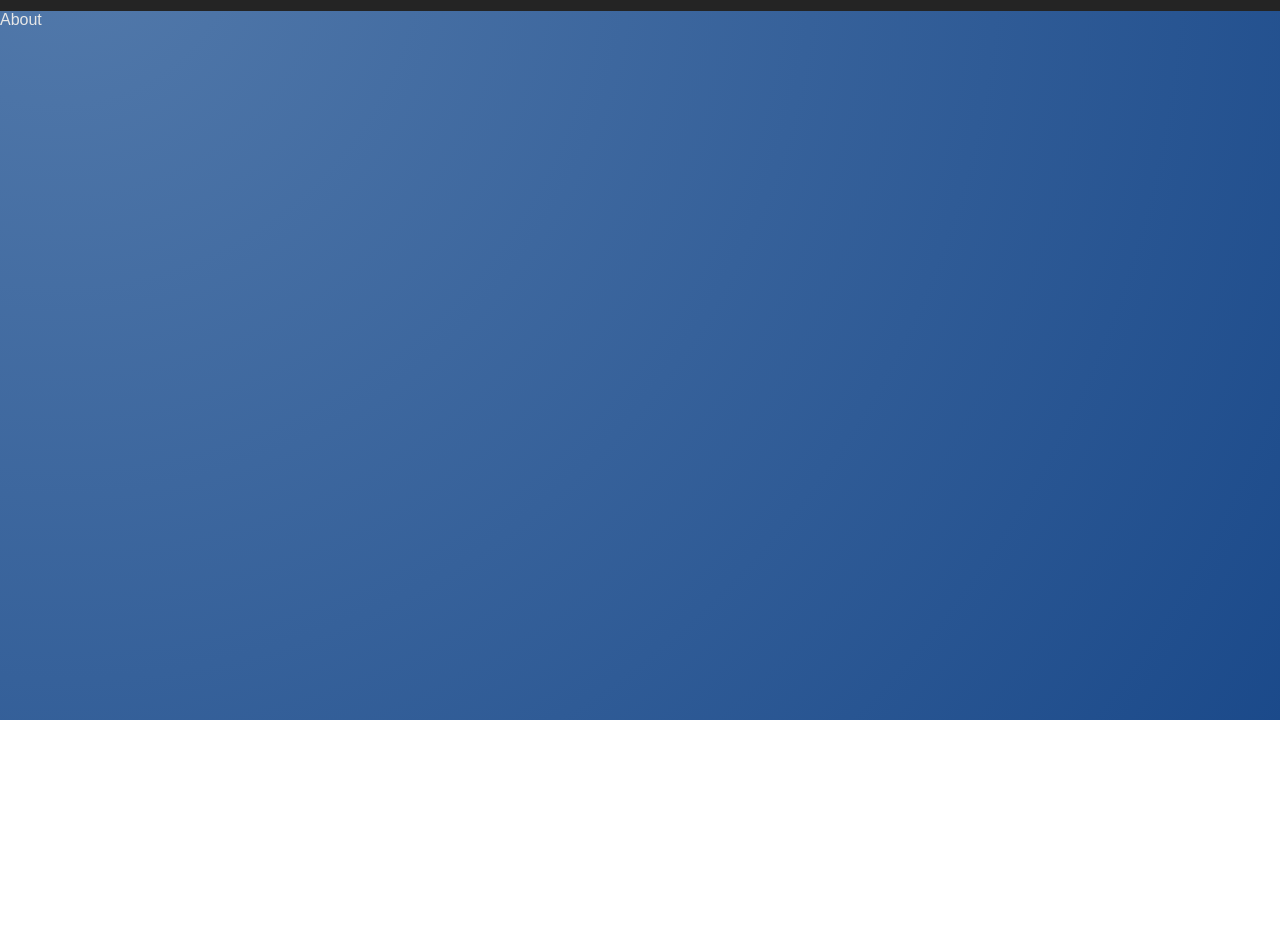
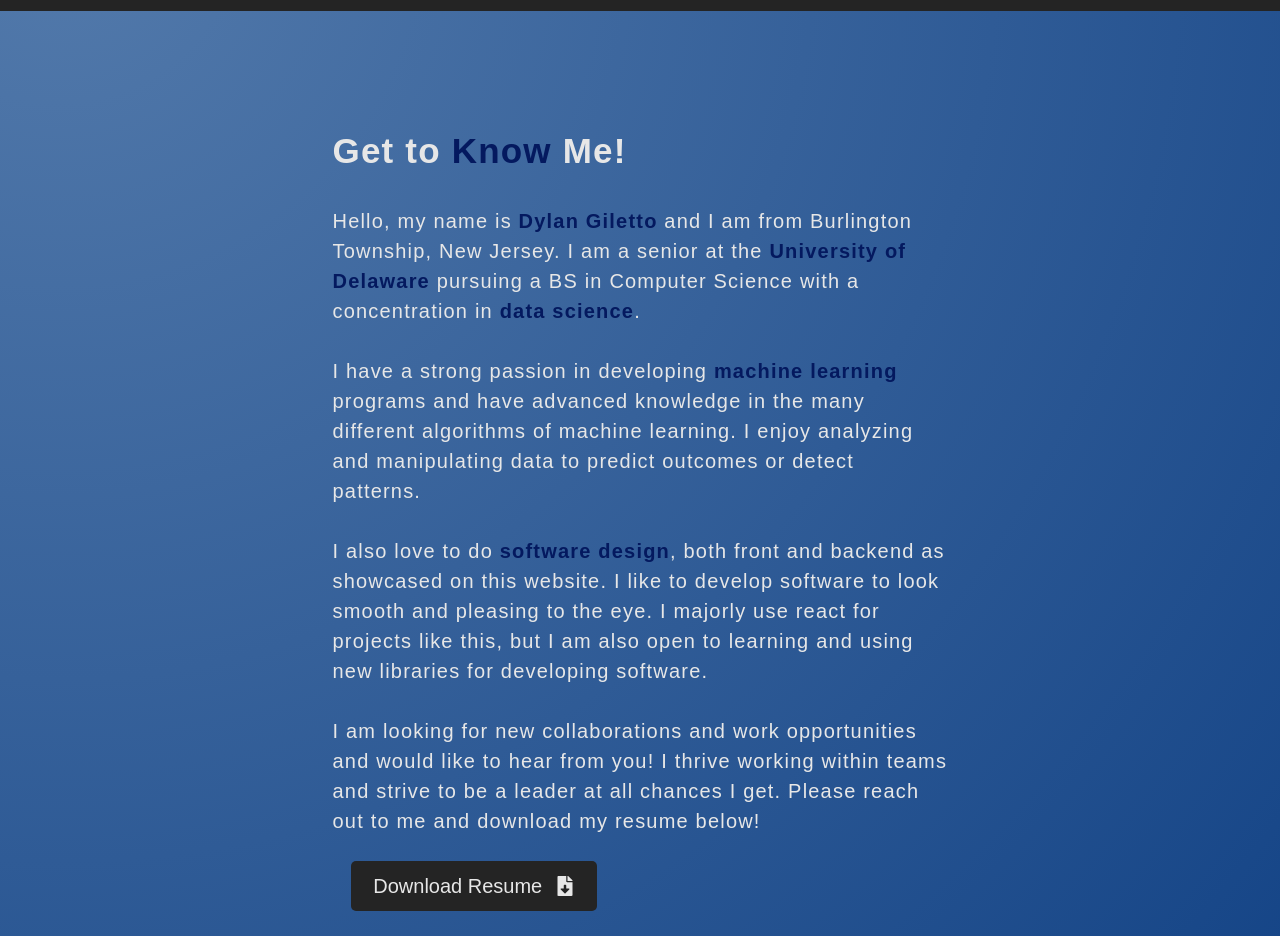
Before and after one commit to dgiletto/Portfolio, a React (Create React App) app: page /about in a window 1280 px wide. Shown: the part 80-1016 px from the top of the page. Before the commit the page ends 800 px from the top, so only its background shows below. Built offline with nearby package versions, Linux system fonts and the light colour scheme.

Commit message:
Modified About Page

```diff
--- a/src/App.css
+++ b/src/App.css
@@ -76,3 +76,68 @@
   background-color: #e7e7e7;
   transition: all ease-in-out 0.3s;
 }
+
+/* About Page */
+.AboutText button {
+  font-size: 20px;
+  display: inline-flex;
+  align-items: center;
+  justify-content: space-evenly;
+  width: 40%;
+  margin: 25px 3% 0;
+  padding: 10px;
+  border-radius: 5px;
+  background-color: #242424;
+  color: #e7e7e7;
+  height: 50px;
+  cursor: pointer;
+  text-decoration: none;
+  border-style: none;
+}
+
+.AboutText button:hover {
+  color: #242424;
+  background-color: #e7e7e7;
+  transition: all ease-in-out 0.3s;
+}
+
+.AboutPage {
+  display: flex;
+  justify-content: space-evenly;
+  min-height: 80vh;
+  margin-top: 100px;
+  align-items: center;
+  padding: 25px;
+}
+
+.AboutText {
+  width: 50%;
+  font-weight: 500;
+  font-size: 20px;
+  line-height: 30px;
+  letter-spacing: 1.2px;
+}
+.AboutTextHeading {
+  font-size: 35px;
+  font-weight: 600;
+  padding-bottom: 40px;
+}
+
+@media (max-width: 900px) {
+  .AboutPage {
+    display: block;
+    text-align: center;
+    padding: 30px;
+  }
+  .AboutText {
+    text-align: left;
+    display: inline-block;
+    width: 95%;
+    line-height: 24px;
+    letter-spacing: 0.6px;
+    margin-bottom: 80px;
+  }
+  .AboutTextHeading {
+    font-size: 26px;
+  }
+}
--- a/src/Pages/About.tsx
+++ b/src/Pages/About.tsx
@@ -1,8 +1,42 @@
 import React from 'react';
+import { FaFileDownload } from 'react-icons/fa';
 
 function About() {
     return (
-        <div>About</div>
+        <div className="AboutPage">
+            <div className="AboutText">
+                <h1 className="AboutTextHeading">
+                    Get to <b>Know</b> Me!
+                </h1>
+                <p>
+                    Hello, my name is <b>Dylan Giletto</b> and I am from Burlington Township,
+                    New Jersey. I am a senior at the <b>University of Delaware</b> pursuing
+                    a BS in Computer Science with a concentration in <b>data science</b>.
+                    <br />
+                    <br />
+                    I have a strong passion in developing <b>machine learning</b> programs
+                    and have advanced knowledge in the many different algorithms of machine
+                    learning. I enjoy analyzing and manipulating data to predict outcomes or
+                    detect patterns.
+                    <br />
+                    <br />
+                    I also love to do <b>software design</b>, both front and backend as showcased
+                    on this website. I like to develop software to look smooth and pleasing
+                    to the eye. I majorly use react for projects like this, but I am also
+                    open to learning and using new libraries for developing software.
+                    <br />
+                    <br />
+                    I am looking for new collaborations and work opportunities and would like
+                    to hear from you! I thrive working within teams and strive to be a leader
+                    at all chances I get. Please reach out to me and download my resume below!
+                </p>
+                <a href="Dylan_Giletto_Resume.pdf" download className="resume-btn">
+                    <button>
+                        Download Resume <FaFileDownload />
+                    </button>
+                </a>
+            </div>
+        </div>
     );
 }
 
```
Also changed, not shown: 1 other file (tests, documents, lock files or other folders).
